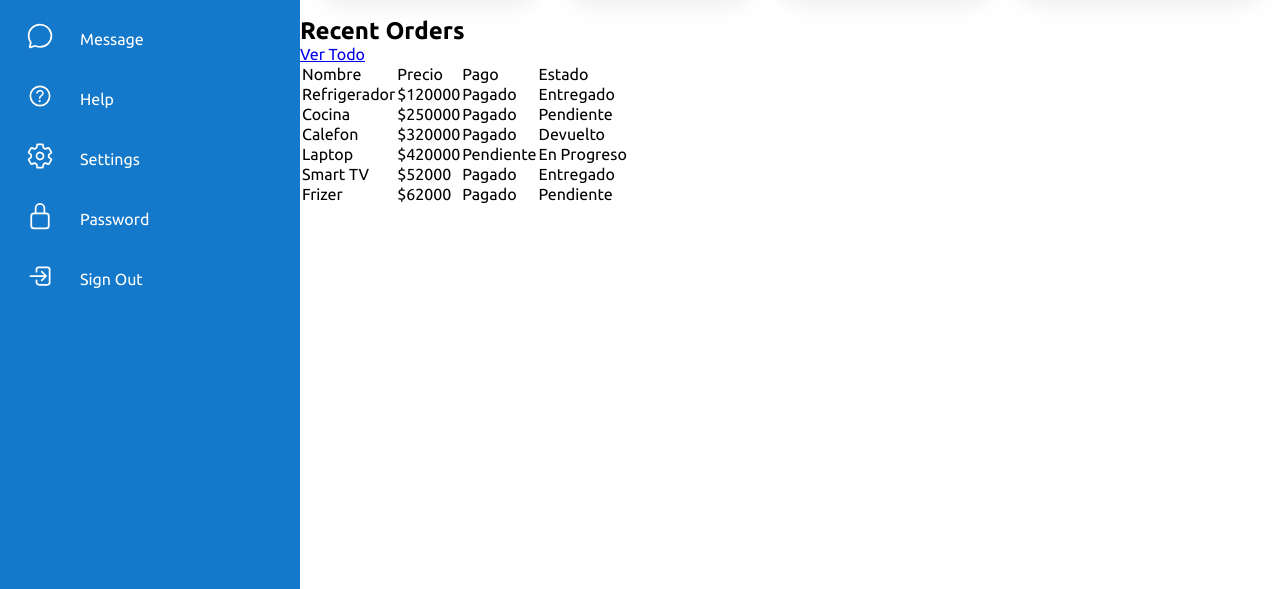
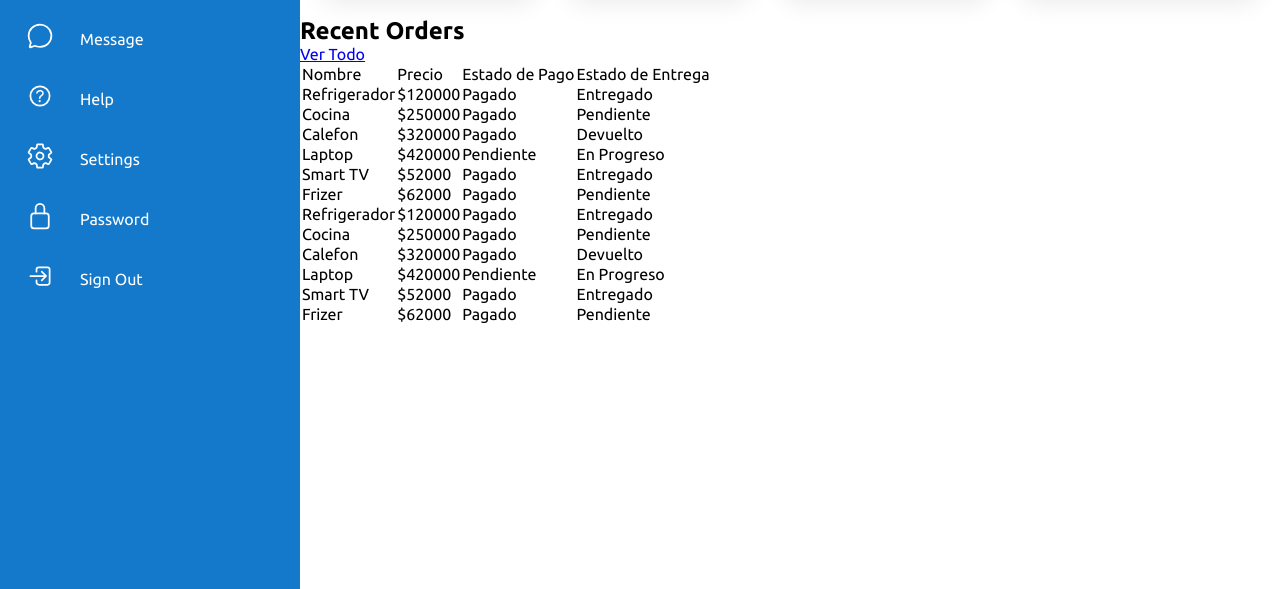
Before and after one commit to Samas1503/Practica-Desarrollo-Web, a plain HTML site: page practica 27 - Responsive Admin Dashboard/index.html in a window 1280 px wide. Shown: the part 211-800 px from the top of the page. Drawn offline with nearby package versions, Linux system fonts and the light colour scheme.

Commit message:
Update index.html

```diff
--- a/practica 27 - Responsive Admin Dashboard/index.html
+++ b/practica 27 - Responsive Admin Dashboard/index.html
@@ -133,8 +133,8 @@
                             <tr>
                                 <td>Nombre</td>
                                 <td>Precio</td>
-                                <td>Pago</td>
-                                <td>Estado</td>
+                                <td>Estado de Pago</td>
+                                <td>Estado de Entrega</td>
                             </tr>
                         </thead>
                         <tbody>
@@ -173,6 +173,43 @@
                                 <td>$62000</td>
                                 <td>Pagado</td>
                                 <td><span class="estado pendiente">Pendiente</span></td>
+                            </tr>
+                            <tr>
+                                <td>Refrigerador</td>
+                                <td>$120000</td>
+                                <td>Pagado</td>
+                                <td><span class="estado entregado">Entregado</span></td>
+                            </tr>
+                            <tr>
+                                <td>Cocina</td>
+                                <td>$250000</td>
+                                <td>Pagado</td>
+                                <td><span class="estado pendiente">Pendiente</span></td>
+                            </tr>
+                            <tr>
+                                <td>Calefon</td>
+                                <td>$320000</td>
+                                <td>Pagado</td>
+                                <td><span class="estado devuelto">Devuelto</span></td>
+                            </tr>
+                            <tr>
+                                <td>Laptop</td>
+                                <td>$420000</td>
+                                <td>Pendiente</td>
+                                <td><span class="estado enProgreso">En Progreso</span></td>
+                            </tr>
+                            <tr>
+                                <td>Smart TV</td>
+                                <td>$52000</td>
+                                <td>Pagado</td>
+                                <td><span class="estado entregado">Entregado</span></td>
+                            </tr>
+                            <tr>
+                                <td>Frizer</td>
+                                <td>$62000</td>
+                                <td>Pagado</td>
+                                <td><span class="estado pendiente">Pendiente</span></td>
+                            </tr>
                         </tbody>
                     </table>
                 </div>
```
